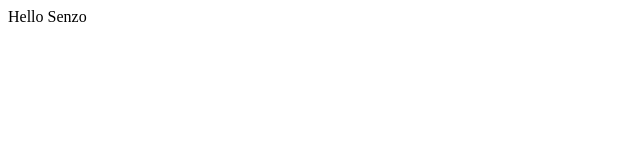
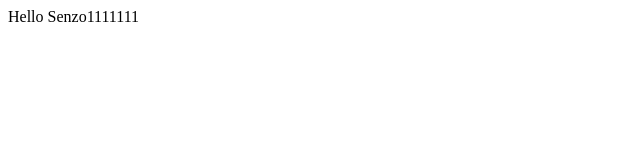
Before and after one commit to C2ngo/FrontEndChallenge, a plain HTML site: page index.html in a window 1280 px wide. Shown: the full height of the page, 0-640 px from the left. Drawn offline with Linux system fonts and the light colour scheme.

Commit message:
Update index.html
test

```diff
--- a/index.html
+++ b/index.html
@@ -9,7 +9,7 @@
 <body>
     <main>
         <div class="result-summary">
-            <div class="results">Hello Senzo</div>
+            <div class="results">Hello Senzo1111111</div>
             <div class="summary"></div>
         </div>
     </main>
```
